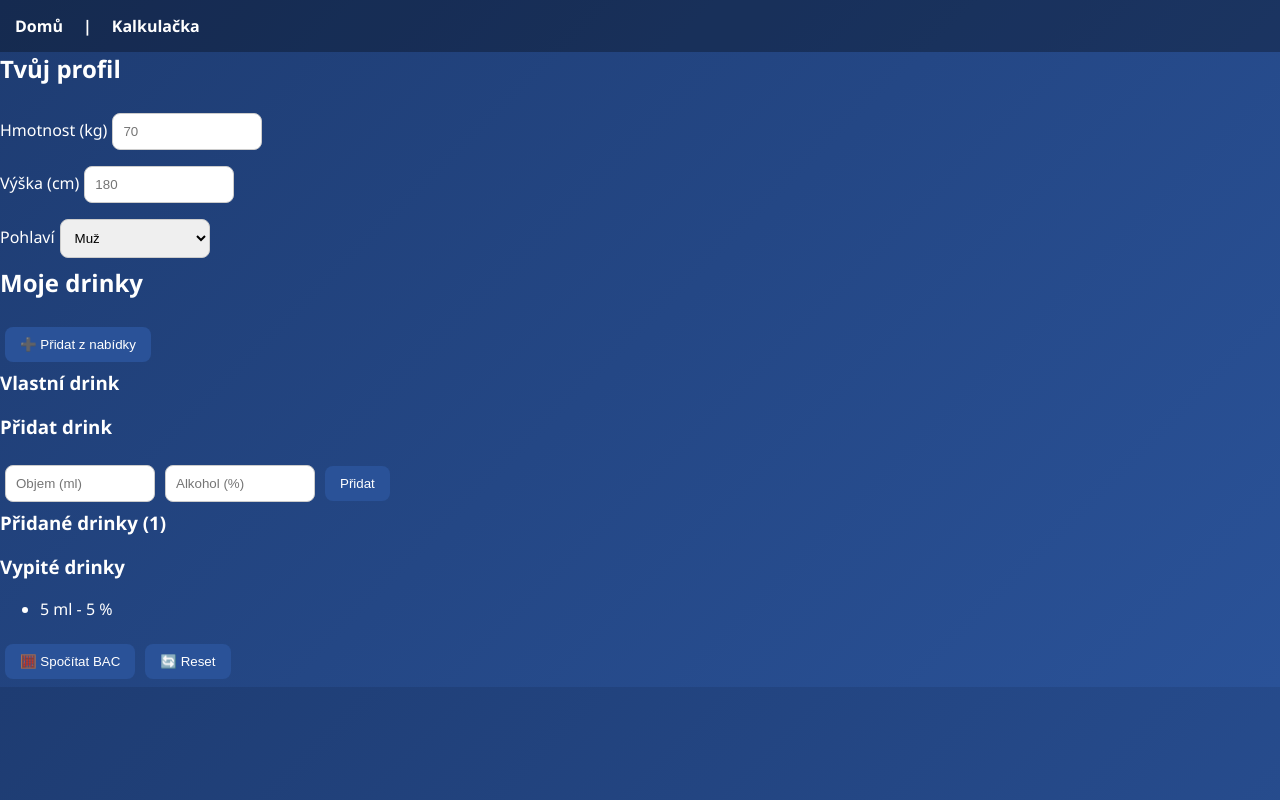
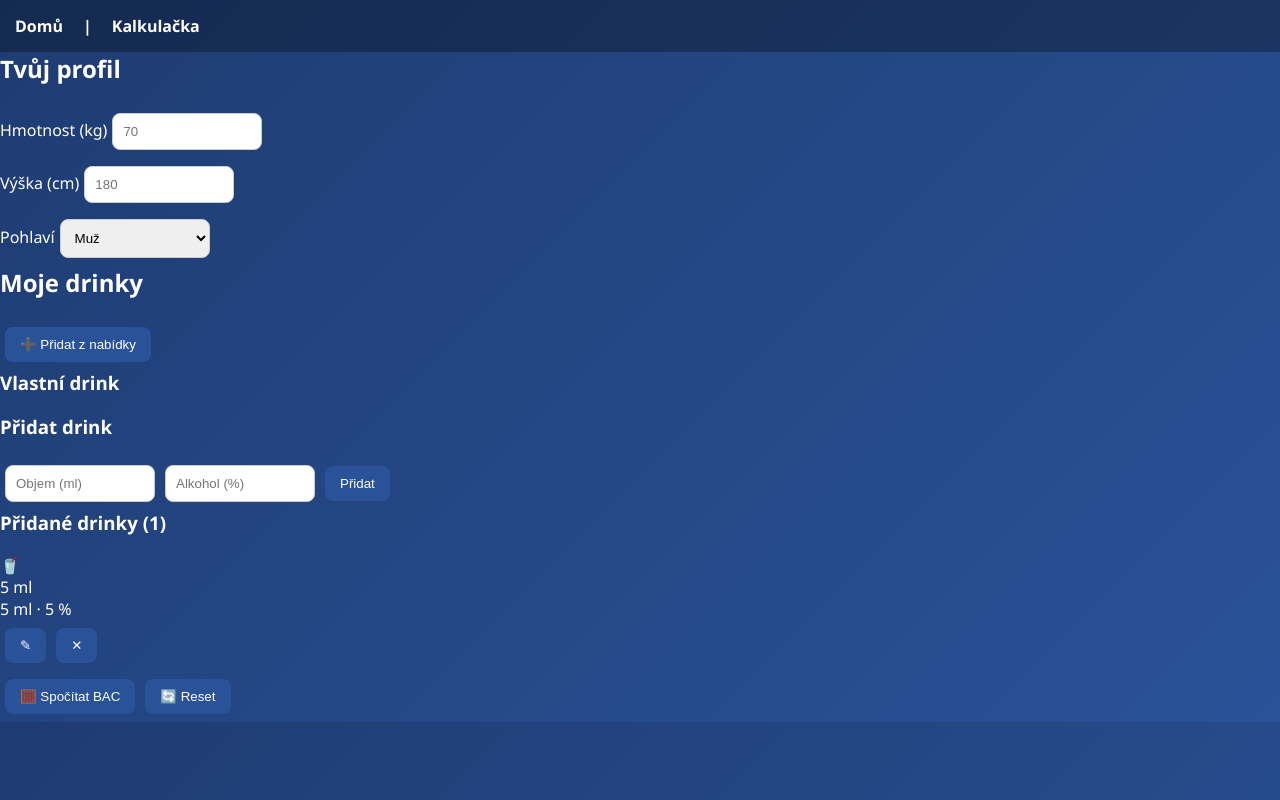
Before and after one commit to HynaaSKS/Projekt, a React (Vite) app: page /calculator in a window 1280 px wide. Both pictures are taken after typing "5", "5" into the empty fields and a click on the button "Přidat". Built offline with nearby package versions, Linux system fonts and the light colour scheme.

Commit message:
Update drinklist.jsx

```diff
--- a/src/assets/Components/drinklist.jsx
+++ b/src/assets/Components/drinklist.jsx
@@ -1,14 +1,115 @@
-function DrinkList({ drinks }) {
+import { useState } from "react";
+
+function DrinkList({ drinks, removeDrink, editDrink }) {
+  const [editingIndex, setEditingIndex] = useState(null);
+  const [editVolume, setEditVolume] = useState("");
+  const [editAlcohol, setEditAlcohol] = useState("");
+
+  if (!drinks || drinks.length === 0) return null;
+
+  const startEditing = (index) => {
+    setEditingIndex(index);
+    setEditVolume(drinks[index].volume.toString());
+    setEditAlcohol(drinks[index].alcohol.toString());
+  };
+
+  const saveEdit = (index) => {
+    if (editDrink && editVolume && editAlcohol) {
+      editDrink(index, {
+        ...drinks[index],
+        volume: Number(editVolume),
+        alcohol: Number(editAlcohol)
+      });
+      setEditingIndex(null);
+      setEditVolume("");
+      setEditAlcohol("");
+    }
+  };
+
+  const cancelEdit = () => {
+    setEditingIndex(null);
+    setEditVolume("");
+    setEditAlcohol("");
+  };
+
   return (
-    <div>
-      <h3>Vypité drinky</h3>
-      <ul>
-        {drinks.map((drink, index) => (
-          <li key={index}>
-            {drink.volume} ml - {drink.alcohol} %
-          </li>
-        ))}
-      </ul>
+    <div className="drink-grid">
+      {drinks.map((drink, index) => (
+        <div className="drink-card" key={index}>
+          <div className="drink-card-left">
+            <div className="drink-image">
+              {drink.image ? (
+                <img
+                  src={`/src/obrazky/${drink.image}`}
+                  alt={drink.name}
+                  className="drink-img"
+                />
+              ) : (
+                <div className="drink-icon">{drink.name ? drink.name.split(' ')[0] : '🥤'}</div>
+              )}
+            </div>
+          </div>
+
+          <div className="drink-card-body">
+            {editingIndex === index ? (
+              <div className="drink-edit-form">
+                <div className="edit-field">
+                  <label>Objem (ml):</label>
+                  <input
+                    type="number"
+                    value={editVolume}
+                    onChange={(e) => setEditVolume(e.target.value)}
+                    placeholder="ml"
+                    className="edit-input"
+                    autoFocus
+                  />
+                </div>
+                <div className="edit-field">
+                  <label>Alkohol (%):</label>
+                  <input
+                    type="number"
+                    value={editAlcohol}
+                    onChange={(e) => setEditAlcohol(e.target.value)}
+                    placeholder="%"
+                    className="edit-input"
+                  />
+                </div>
+              </div>
+            ) : (
+              <>
+                <div className="drink-title">{drink.name || `${drink.volume} ml`}</div>
+                <div className="drink-meta">{drink.volume} ml · {drink.alcohol} %</div>
+              </>
+            )}
+          </div>
+
+          <div className="drink-card-actions">
+            {editingIndex === index ? (
+              <>
+                <button className="save-btn" onClick={() => saveEdit(index)} aria-label={`Uložit ${index}`} title="Uložit">
+                  ✓
+                </button>
+                <button className="cancel-btn" onClick={cancelEdit} aria-label={`Zrušit ${index}`} title="Zrušit">
+                  ✕
+                </button>
+              </>
+            ) : (
+              <>
+                {editDrink && (
+                  <button className="edit-btn" onClick={() => startEditing(index)} aria-label={`Upravit ${index}`} title="Upravit">
+                    ✎
+                  </button>
+                )}
+                {removeDrink && (
+                  <button className="remove-btn" onClick={() => removeDrink(index)} aria-label={`Odstranit ${index}`} title="Odstranit">
+                    ✕
+                  </button>
+                )}
+              </>
+            )}
+          </div>
+        </div>
+      ))}
     </div>
   );
 }
```
